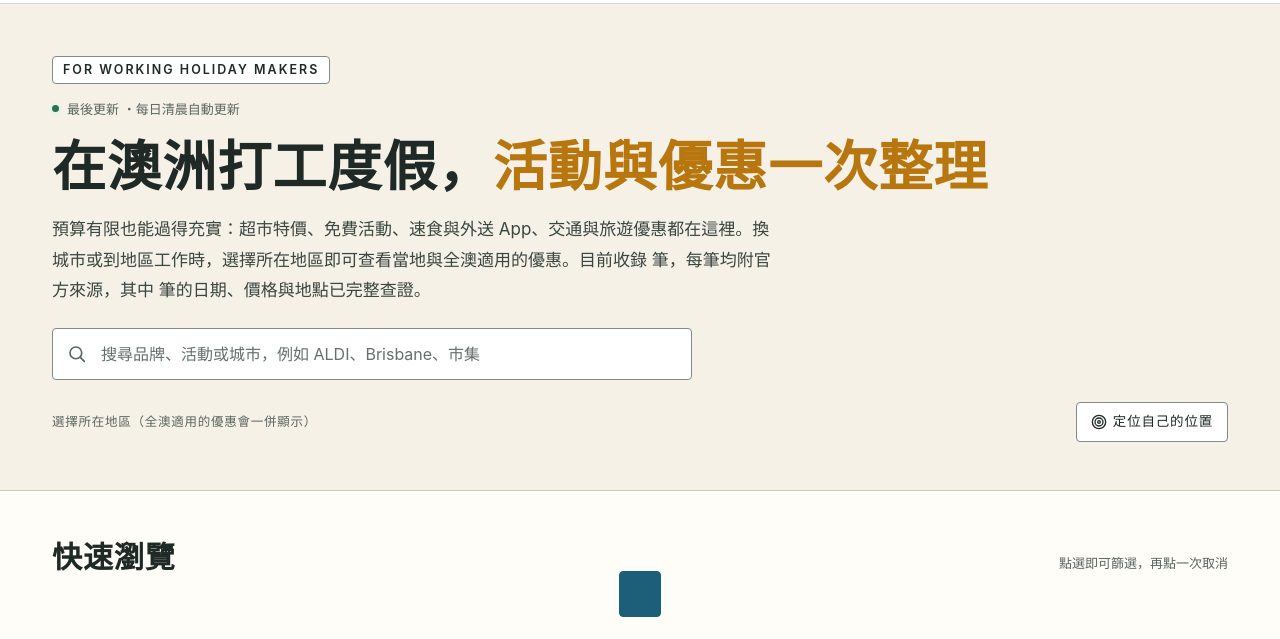
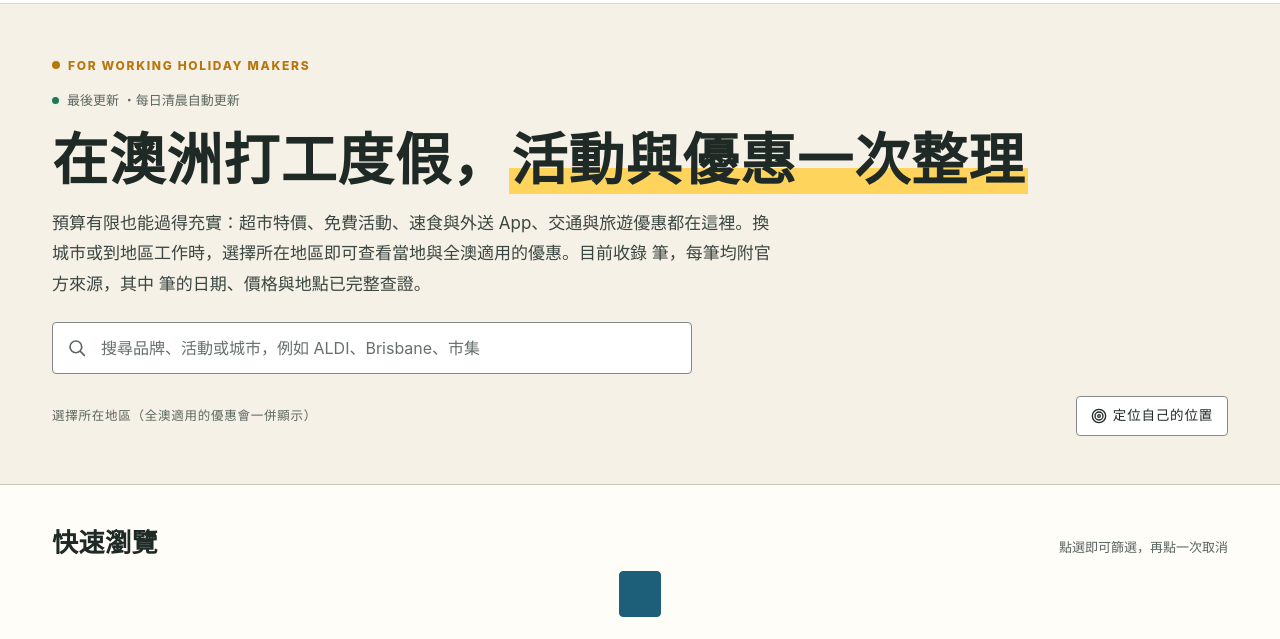
Before and after one commit to rick97005196-star/au-deals-map, a plain HTML site: page src/index.html in a window 1280 px wide. Shown: the part 161-800 px from the top of the page. Drawn offline with Linux system fonts and the light colour scheme; a script that the page names is missing.

Commit message:
全站統一標題規格：特粗大標、黃色螢光筆重點字、圓點小標 (#4)
Claude-Session: https://claude.ai/code/session_0151MD7rYP1o7Bcsh6eBGRgw

Co-authored-by: Claude <noreply@anthropic.com>

```diff
--- a/src/index.html
+++ b/src/index.html
@@ -755,6 +755,15 @@ html[data-theme="dark"] .ozwh-hubnav a:focus-visible{outline-color:#ECEAE4}
   .qt .t{font-size:14px}
   .qt .d{display:none}
 }
+/* ==== 全站統一標題規格（2026-11-25，與主網站同一套）==== */
+:root{--oz-mark:#FFD45C}
+html[data-theme="dark"]{--oz-mark:rgba(255,212,92,.38)}
+.hero .headline{font-size:clamp(30px,4.4vw + 6px,56px);font-weight:800;line-height:1.22;letter-spacing:.02em}
+.hero .headline span:not(.h1a){font-style:normal;color:inherit;border-bottom:0;background:linear-gradient(transparent 62%,var(--oz-mark) 62%);padding:0 .04em;-webkit-box-decoration-break:clone;box-decoration-break:clone}
+.hero-kick{display:inline-flex;align-items:center;gap:8px;padding:0;border:0;border-radius:0;background:none;font-size:12px;font-weight:800;letter-spacing:.14em;line-height:1.6;text-transform:uppercase;color:var(--amber-ink)}
+.hero-kick::before{content:"";flex:none;width:8px;height:8px;border-radius:50%;background:currentColor}
+.sec-title h2{font-size:clamp(20px,1.2vw + 14px,26px);font-weight:800;line-height:1.35;letter-spacing:.02em}
+@media (max-width:640px){.quick-sec .sec-title h2{font-size:18px}}
 </style>
 
 <div class="notice" role="note" aria-label="免責聲明">
```
